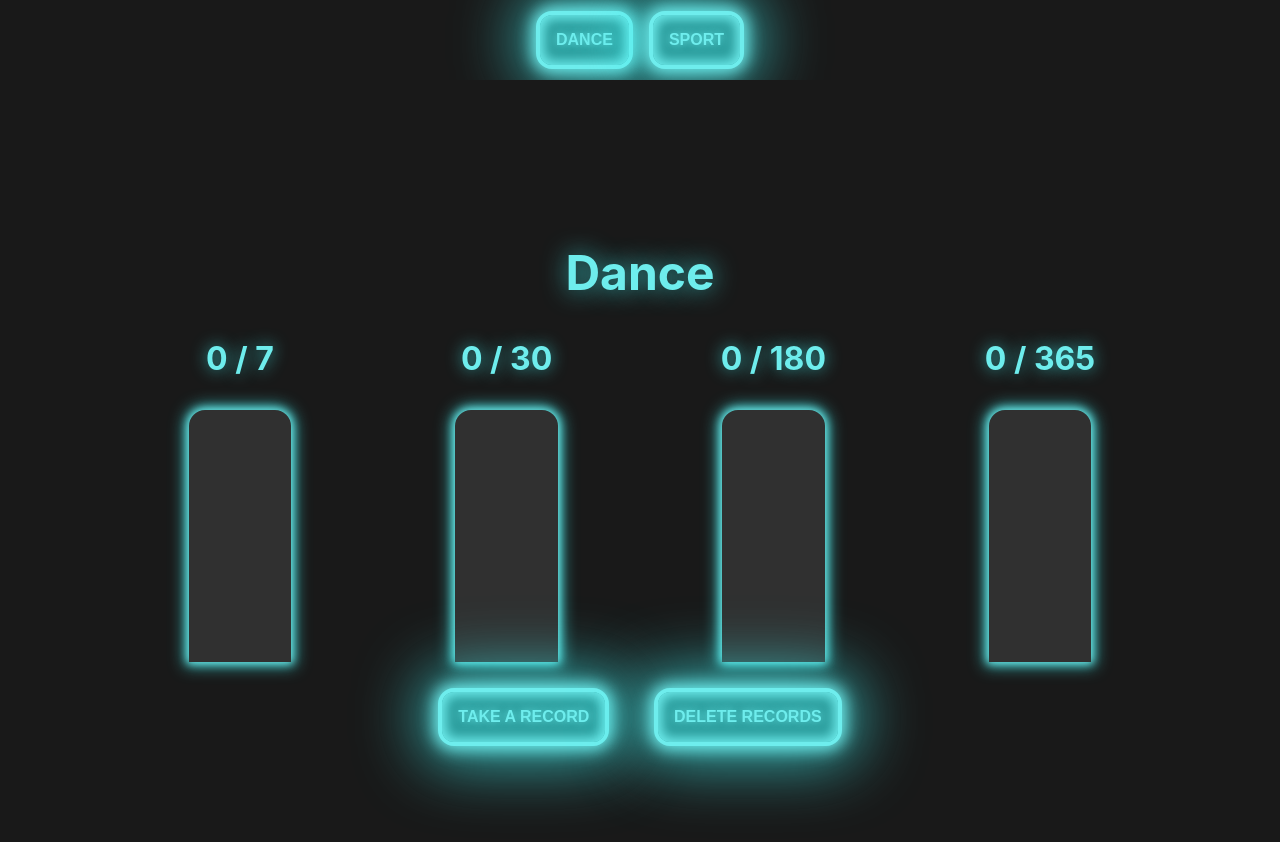
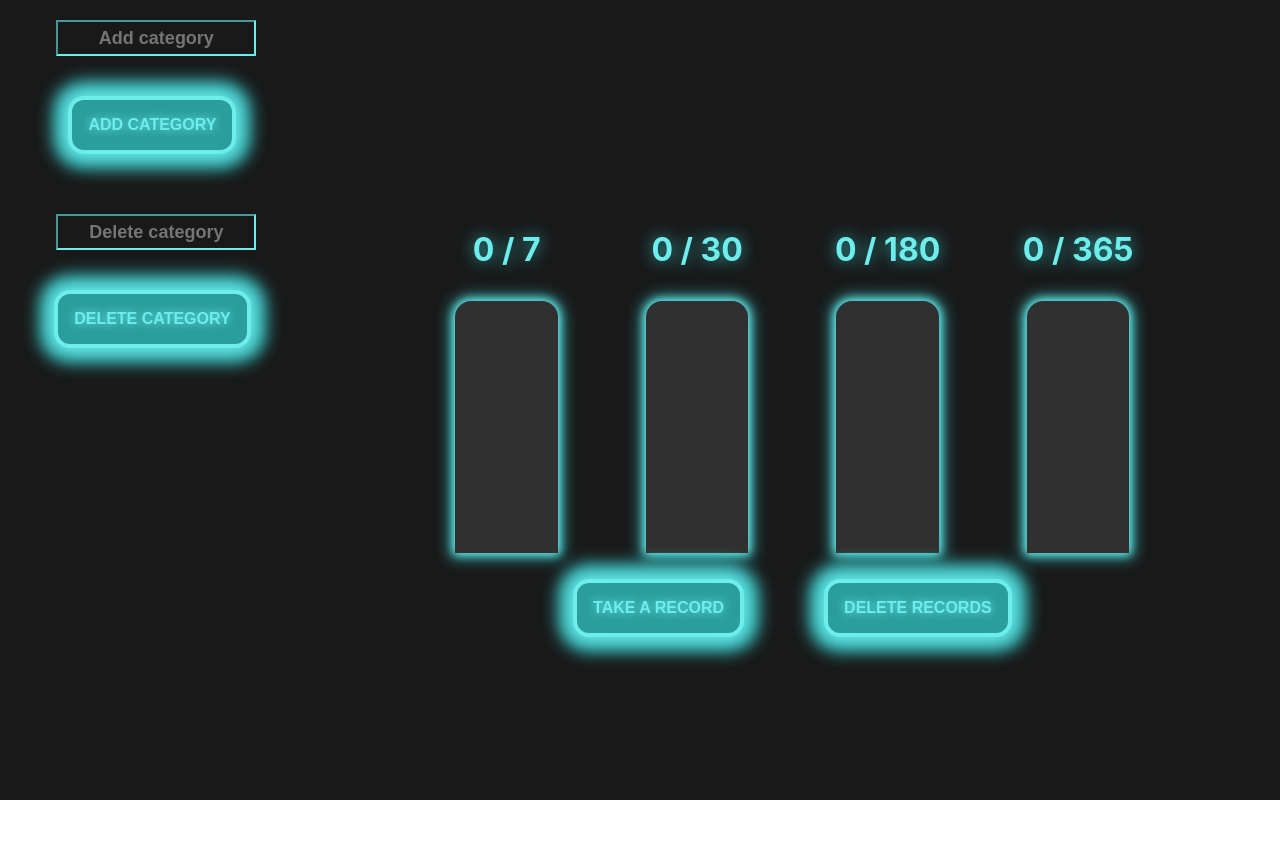
Before and after one commit to damianSebastian/statistik, a React (Create React App) app: page / in a window 1280 px wide. Shown: the top 842 px of the page. After the commit the page ends 800 px from the top, so only its background shows below. Built offline with nearby package versions, Linux system fonts and the light colour scheme.

Commit message:
Finisare produs initial

```diff
--- a/src/App.css
+++ b/src/App.css
@@ -8,9 +8,10 @@
 .app{
   background-color: var(--main-color);
   display: flex;
-  flex-direction: column;
+  flex-direction: row;
   justify-content: center;
   align-items: center;
+  height: 100vh;
 }
 .container {
   background-color: var(--main-color);
@@ -46,6 +47,7 @@
 
 }
 .button {
+  min-width:150px;
   position: relative;
   padding: 1em 1em;
   color: var(--button-main);
@@ -57,12 +59,11 @@
   border: 0.25em solid var(--button-main);
   border-radius: 1em;
   box-shadow: 0 0 1em 0.25em var(--button-main),
-    0 0 4em 1em var(--button-shadow),
-    inset 0 0 0.75em 0.25em var(--button-main);
+    0 0 1em 1em var(--button-shadow);
   outline: none;
   cursor: pointer;
   transition: all 0.3s;
-  margin: 0.5rem;
+  margin: 2.5rem;
 
 }
 
@@ -118,9 +119,45 @@
   margin: 0;
 }
 .menu {
-  height: 10vh;
+  height: 100vh;
   display: flex;
-  flex-direction: row;
-  justify-content: center;
+  flex-direction: column;
+  justify-content: flex-start;
   align-items: center;
+  width: 400px;
+  min-width:250;
+  overflow-x: hidden;
 }
+p {
+  font-size: 18px;
+  color: var(--button-main);
+}
+input {
+  width: 100%;
+  height: 30px;
+  color: var(--button-main);
+  background-color: var(--main-color);
+  border-color: var(--button-main);
+  font-size: 18px;
+  font-weight: bold;
+  text-align: center;
+}
+input:focus{
+  border-color: var(--button-main);
+  box-shadow: 0 0 1em 0.25em var(--button-main),
+    0 0 1em 1em var(--button-shadow);
+}
+.inputContainer {
+  width: 15vw;
+  margin-top: 20px;
+}
+::-webkit-scrollbar {
+  width: 10px;
+  height:50px;
+}
+::-webkit-scrollbar-track {
+  background: var(--main-color) ;
+}
+::-webkit-scrollbar-thumb {
+  background: var(--button-main);
+}
--- a/src/App.jsx
+++ b/src/App.jsx
@@ -1,22 +1,53 @@
 
 import ShowBar from "./components/ShowBar";
 import './App.css';
-import { useEffect, useState } from "react";
+import { useState } from "react";
 import Button from "./components/Button";
+import Input from "./components/InputText";
 
-let vector=['Dance','Sport'];
+let records=[];
+const recordsKey = 'records';
+loadData();
+function loadData() {
+  if(localStorage.getItem(recordsKey)!==null) {
+    records= localStorage.getItem(recordsKey).split(',');
+    console.log(records);
+  }
+}
+
 function App() {
-  const [identifier, setIdentifier] = useState("Dance");
+  const [identifier, setIdentifier] = useState(records[0]);
+  const [inputValue, setInputValue] = useState('');
+  const [delValue, setDelValue] = useState('');
 
-  useEffect(()=> {
-    console.log(identifier);
-  },[identifier])
+  function addCategory(input) {
+    records.push(input);
+    localStorage.setItem(recordsKey, records);
+    setInputValue('');
 
+
+  }
+  function deleteCategory(input) {
+    let temp = records.findIndex(el => el === input);
+    if(temp !== -1)  {
+      records.splice(temp,1);
+      localStorage.setItem(recordsKey,records);
+      localStorage.removeItem(input);
+      setDelValue('');
+      setIdentifier(records[0]);
+    } else {
+      alert('Nu exista acest element');
+    }
+  }
 
   return (
     <div className="app">
-      <div className="menu">
-        {vector.map(el => <Button func={()=> setIdentifier(el)} description={el}/>)}
+      <div className="menu" >
+        <Input description={'Add category'} onChange={e => setInputValue(e.target.value)} value={inputValue}/>
+        <Button description={'Add category'} func={() => addCategory(inputValue)}/>
+        <Input description={'Delete category'} onChange={e => setDelValue(e.target.value)} value={delValue}/>
+        <Button description={'Delete category'} func={()=> deleteCategory(delValue)}/>
+        {records.map(el => <Button key={el} func={()=> setIdentifier(el)} description={el}/>)}
       </div>
       <ShowBar
     identifier={identifier}
--- /dev/null
+++ b/src/components/InputText.jsx
@@ -0,0 +1,10 @@
+import React from "react";
+import '../App.css';
+export default function Input ({onChange, description, value}) {
+    return(
+        <div className="inputContainer">
+
+          <input type="text" onChange={onChange} value={value} placeholder={description}/>
+        </div>
+    );
+}
--- a/src/components/ShowBar.jsx
+++ b/src/components/ShowBar.jsx
@@ -19,16 +19,17 @@ function ShowBar({identifier}) {
 
   useEffect(()=> {
     loadData();
-  })
+  },[identifier]);
 
   function loadData() {
     if(JSON.parse(localStorage.getItem(identifier)) !== null) {
       records = JSON.parse(localStorage.getItem(identifier));
       console.log('apelare din useEffect ' + identifier);
       resetDates();
-      updateLifts();
-      console.log(records);
+    } else {
+      records=[];
     }
+    updateLifts();
   }
 
   function resetDates() {
@@ -41,7 +42,7 @@ function ShowBar({identifier}) {
     records.push(new Date());
     updateLifts();
     saveData();
-    get();
+
   }
 
   function saveData() {
```
